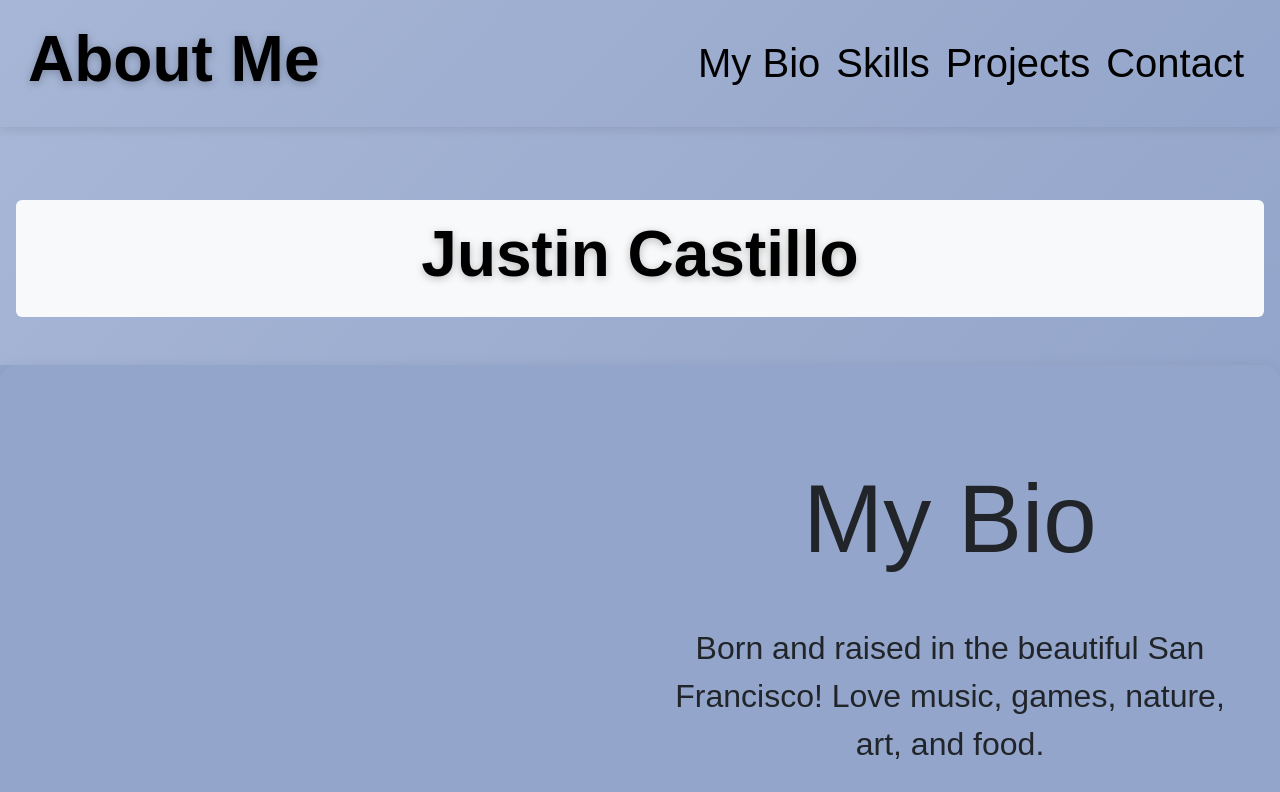
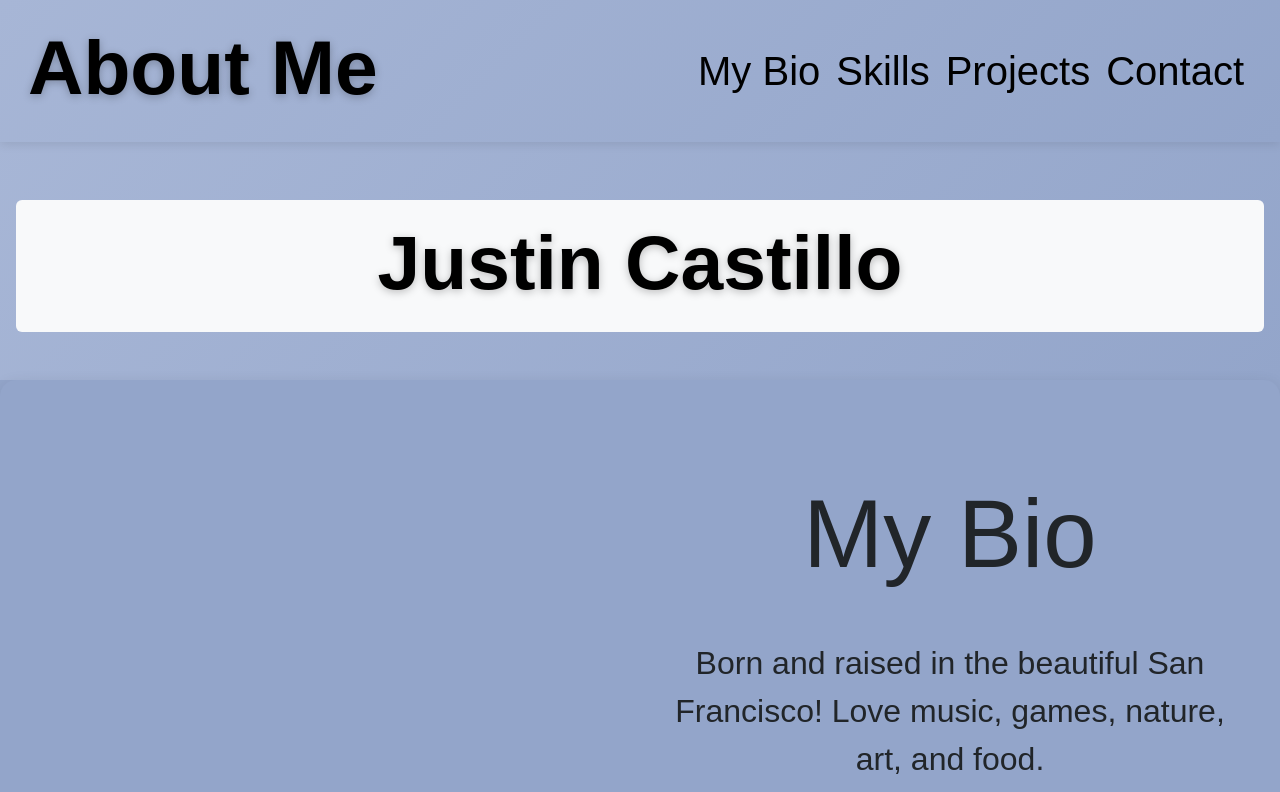
Before and after one commit to juscas-777/About-Me, a plain HTML site: page index.html in a window 1280 px wide. Shown: the top 792 px of the page. Drawn offline with nearby package versions, Linux system fonts and the light colour scheme; grey boxes are pictures that could not be loaded; a web font is replaced by a local one.

Commit message:
change header

```diff
--- a/style.css
+++ b/style.css
@@ -501,7 +501,7 @@ header {
 }
 
 header h1 {
-  font-size: clamp(2.5rem, 6vw, 4rem);
+  font-size: clamp(2.5rem, 6vw, 6rem);
   font-weight: 700;
   text-shadow: 0 2px 8px rgba(0,0,0,0.25);
 }
```
